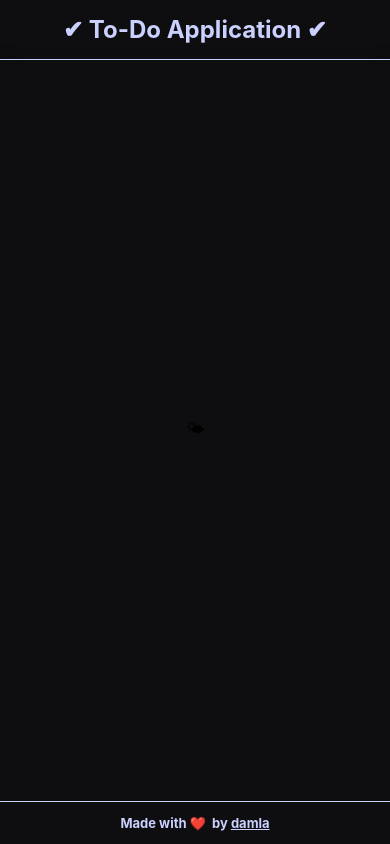
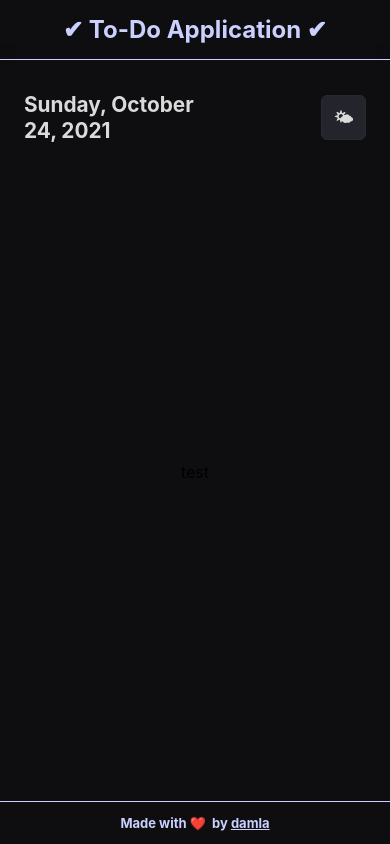
Before and after one commit to patika-hepsiburada-react-bootcamp/odev-5-damla, a React (Create React App) app: page / in a window 390 px wide. Built offline with nearby package versions, Linux system fonts and the light colour scheme.

Commit message:
[#6] feat: edit Container component with responsive style

```diff
--- a/src/components/Container/index.tsx
+++ b/src/components/Container/index.tsx
@@ -1,4 +1,6 @@
 import { ReactElement, ReactNode } from "react";
+import { getCurrentDay } from "../../utils/helpers";
+import Emoji from "../Emoji";
 import styles from "./styles.module.scss";
 
 interface Props {
@@ -6,5 +8,14 @@ interface Props {
 }
 
 export default function Container({ children }: Props): ReactElement {
-  return <div className={styles.container}>{children}</div>;
+  return (
+    <div className={styles.container}>
+      <div className={styles.header}>
+        <div className={styles.title}>{getCurrentDay()}</div>
+        <Emoji />
+      </div>
+      <div className={styles.body}>{children}</div>
+      <div></div>
+    </div>
+  );
 }
--- a/src/components/Container/styles.module.scss
+++ b/src/components/Container/styles.module.scss
@@ -5,14 +5,47 @@
   height: 60vh;
   width: 700px;
   flex-direction: column;
-  justify-content: center;
+  justify-content: space-between;
+  padding-top: 2rem;
   align-items: center;
   box-shadow: 0 0 10px variables.$secondary-bg-color;
   border: 1px solid variables.$secondary-font-color;
   border-radius: 1%;
   background-color: variables.$secondary-bg-color;
 
-  @media only screen and (max-width: variables.$mobile-tablet-width) {
+  .header {
+    font-style: normal;
+    font-weight: 800;
+    font-size: 1.8rem;
+    line-height: 2.5rem;
+    color: variables.$primary-font-color;
+    display: flex;
+    width: 100%;
+    flex-wrap: wrap;
+    justify-content: space-between;
+    align-items: center;
+    padding: 0 3rem;
+
+    .title {
+      @media only screen and (max-width: variables.$mobile-width) {
+        max-width: 200px;
+        font-size: 1.3rem;
+        line-height: 1.6rem;
+        font-weight: 700;
+      }
+
+      @media only screen and (min-width: variables.$mobile-width) and (max-width: variables.$tablet-width) {
+        max-width: 400px;
+        padding: 0 1.5rem;
+      }
+    }
+
+    @media only screen and (max-width: variables.$mobile-width) {
+      padding: 0 1.5rem;
+    }
+  }
+
+  @media only screen and (max-width: variables.$tablet-width) {
     width: 100%;
     height: 100%;
     border-left: 0;
--- a/src/global/variables.scss
+++ b/src/global/variables.scss
@@ -8,4 +8,5 @@ $link-color: #cbd1ff;
 $visited-link-color: #cbd1ff;
 $hover-link-color: #a4adf6;
 
-$mobile-tablet-width: 768px;
+$tablet-width: 768px;
+$mobile-width: 550px;
--- a/src/pages/Home/index.tsx
+++ b/src/pages/Home/index.tsx
@@ -1,13 +1,11 @@
 import { ReactElement } from "react";
 import Layout from "../../components/Layout";
 import Container from "../../components/Container";
-import { useTodos } from "../../contexts/TodoContext";
 
 export default function Home(): ReactElement {
-  const { emoji } = useTodos();
   return (
     <Layout>
-      <Container>{emoji}</Container>
+      <Container>test</Container>
     </Layout>
   );
 }
```
